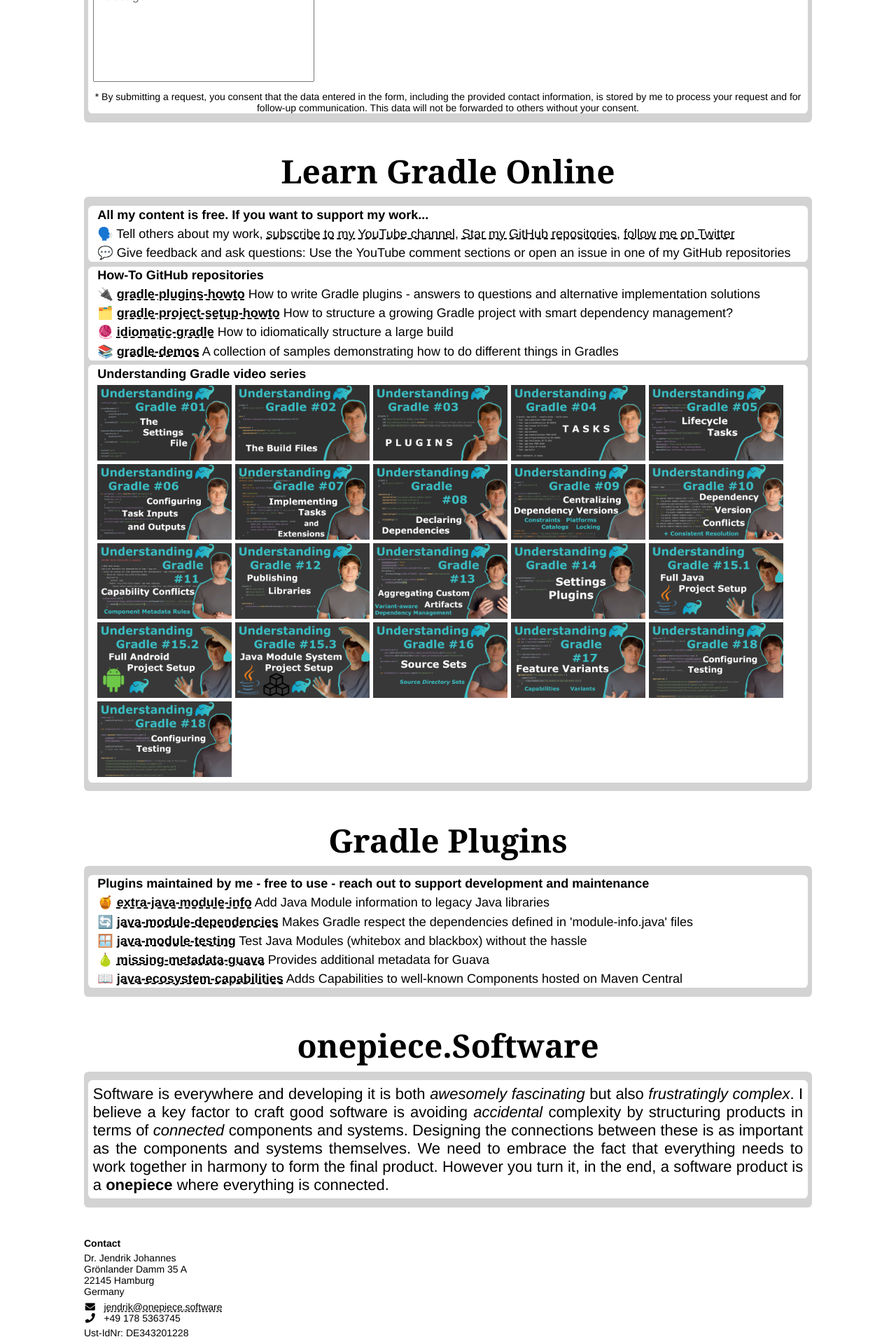
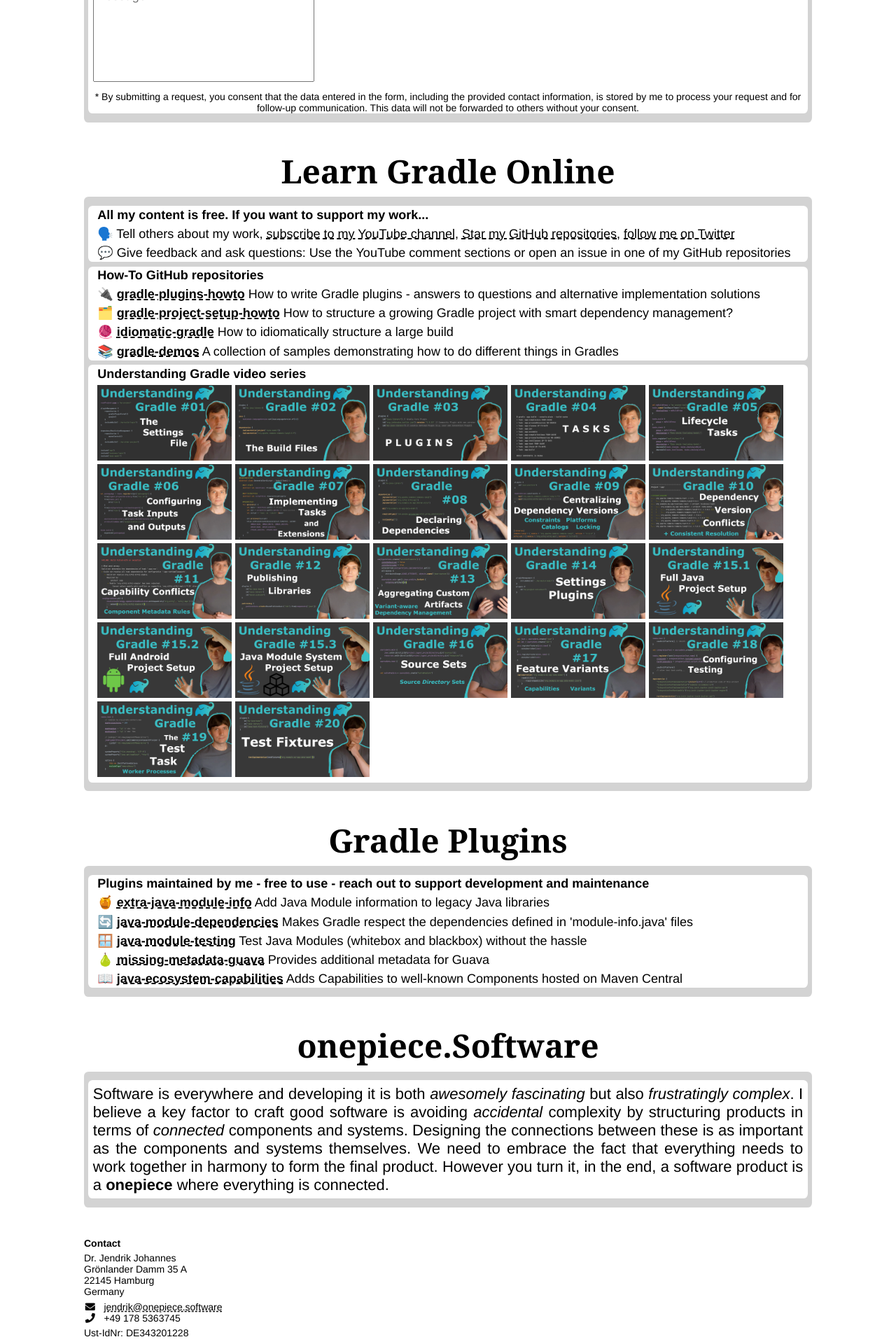
Before and after one commit to OnepieceSoftware/onepiecesoftware.github.io, a Jekyll site: the page index.html, which Jekyll copies as it is, in a window 1280 px wide. Shown: the part 2770-4690 px from the top of the page at 70% size. Built offline with Jekyll 4.4.1, drawn with Linux system fonts in a browser that asks for light colours.

Commit message:
Link to video 20

```diff
--- a/index.html
+++ b/index.html
@@ -552,13 +552,25 @@
           </div>
         </div>
         <div class="video-preview">
-          <img class="downscale" src="img/videos/18.png" alt="The Test Task">
+          <img class="downscale" src="img/videos/19.png" alt="The Test Task">
           <div class="overlay">
             <a href="https://www.youtube.com/watch?v=YJjNQJSaFww&list=PLWQK2ZdV4Yl2k2OmC_gsjDpdIBTN0qqkE" target="_blank" title="YouTube">
               <i class="fab fa-youtube"></i>
             </a>
             &nbsp;
             <a href="https://github.com/jjohannes/understanding-gradle/tree/main/19_The_Test_Task" target="_blank" title="GitHub">
+              <i class="fab fa-github"></i>
+            </a>
+          </div>
+        </div>
+        <div class="video-preview">
+          <img class="downscale" src="img/videos/20.png" alt="Test Fixtures">
+          <div class="overlay">
+            <a href="https://www.youtube.com/watch?v=fSRN6YKa5B0&list=PLWQK2ZdV4Yl2k2OmC_gsjDpdIBTN0qqkE" target="_blank" title="YouTube">
+              <i class="fab fa-youtube"></i>
+            </a>
+            &nbsp;
+            <a href="https://github.com/jjohannes/understanding-gradle/tree/main/20_Test_Fixtures" target="_blank" title="GitHub">
               <i class="fab fa-github"></i>
             </a>
           </div>
```
